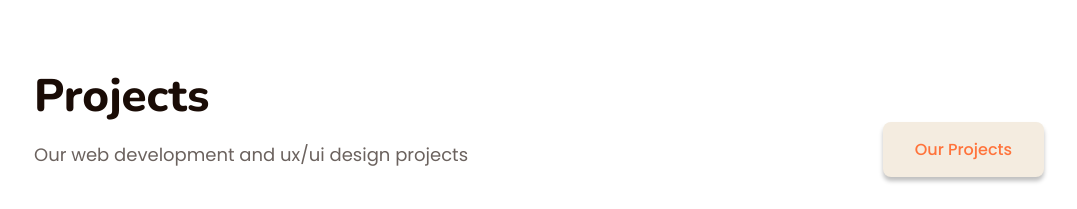
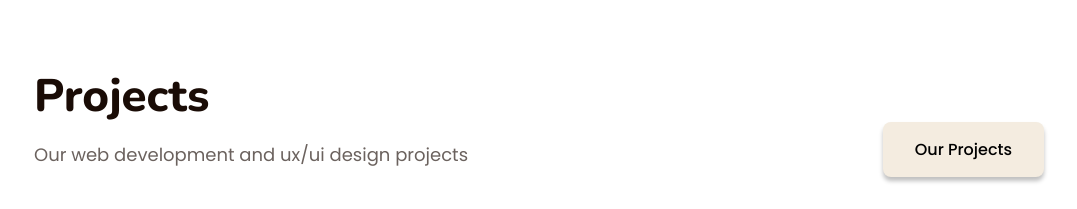
Before and after one commit to volodymyr-siedykh/digital-agency, a Next.js app: page / in a window 1280 px wide. Shown: the part 860-1069 px from the top of the page, without its empty margins (101-1178 px from the left). Built offline with nearby package versions, Linux system fonts and the light colour scheme.

Commit message:
update v5.8

```diff
--- a/components/Feedback/Feedback.module.css
+++ b/components/Feedback/Feedback.module.css
@@ -27,7 +27,7 @@
 }
 
 .feedback_job {
-  color: var(--clr-hurricane);
+  color: var(--clr-black-primary);
 }
 
 .feedback_text {
--- a/styles/globals.css
+++ b/styles/globals.css
@@ -256,12 +256,12 @@ meter {
 
 .btn-maize {
   background-color: var(--clr-maize);
-  color: var(--clr-orange-primary);
+  color: var(--clr-black-primary);
 }
 
 .btn-merino {
   background-color: var(--clr-merino);
-  color: var(--clr-orange-primary);
+  color: var(--clr-black-primary);
 }
 
 @media (max-width: 768px) {
```
